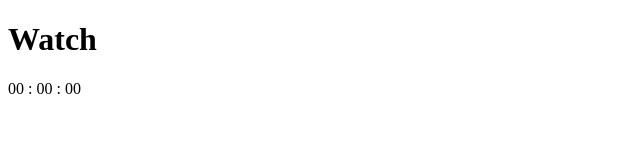
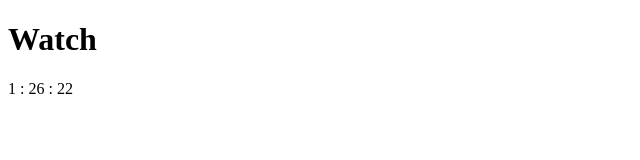
Before and after one commit to gmarconleal/estudoJS, a plain HTML site: page watch.html in a window 1280 px wide. Shown: the full height of the page, 0-640 px from the left. Drawn offline with Linux system fonts and the light colour scheme.

Commit message:
Feito js do Watch.js

```diff
--- a/watch.html
+++ b/watch.html
@@ -6,13 +6,27 @@
     <title>Watch</title>
 </head>
 <body>
+
         <h1>Watch</h1>
-        <span>00</span>
+        <span id="hora">00</span>
         <span>:</span>
-        <span>00</span>
+        <span id="min">00</span>
         <span>:</span>
-        <span>00</span>
+        <span id="seg">00</span>
 
 
 </body>
 </html>
+
+<script>
+    setInterval(() => {
+        const d = new Date();
+        document.getElementById("hora").innerHTML = d.getHours();
+        document.getElementById("min").innerHTML = d.getMinutes();
+        document.getElementById("seg").innerHTML = d.getSeconds();
+    }, 1000);
+
+
+
+
+</script>
```
